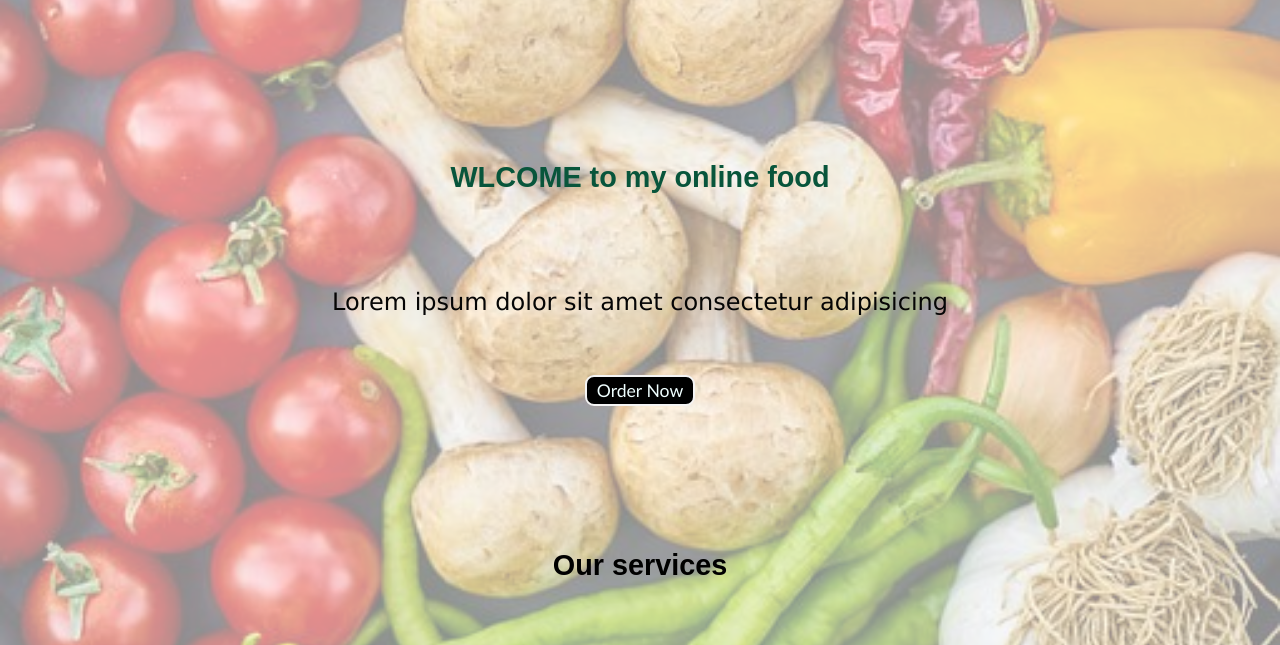
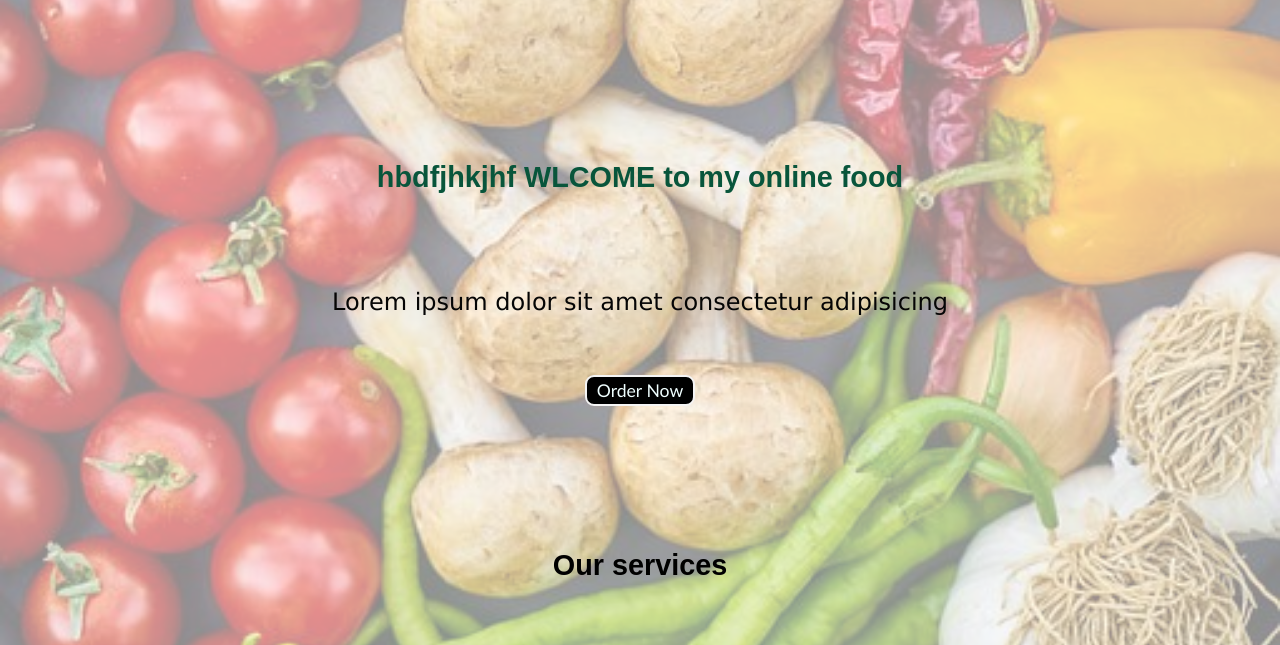
Before and after one commit to Shruti865/food1, a plain HTML site: page index.html in a window 1280 px wide. Shown: the part 92-737 px from the top of the page. Drawn offline with Linux system fonts and the light colour scheme.

Commit message:
sh
dgm;lg'e;lrter

```diff
--- a/index.html
+++ b/index.html
@@ -26,7 +26,7 @@
         </ul>
     </nav>
     <section id="home">
-        <h1 class="h-primary">WLCOME to my online food</h1>
+        <h1 class="h-primary"> hbdfjhkjhf WLCOME to my online food</h1>
 
         <p>Lorem ipsum dolor sit amet consectetur adipisicing </p>
         <button class="btn">Order Now</button>
```
